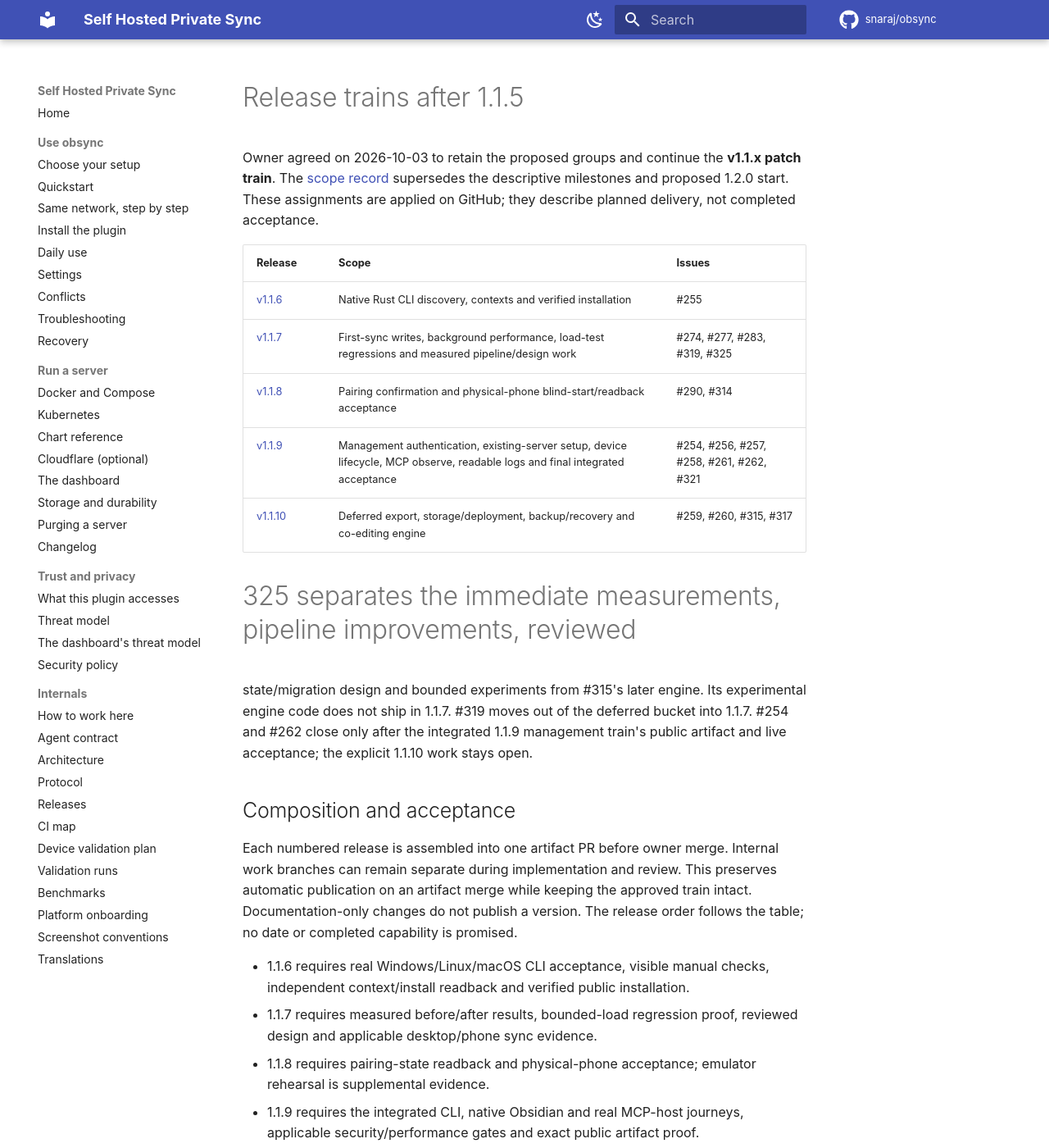
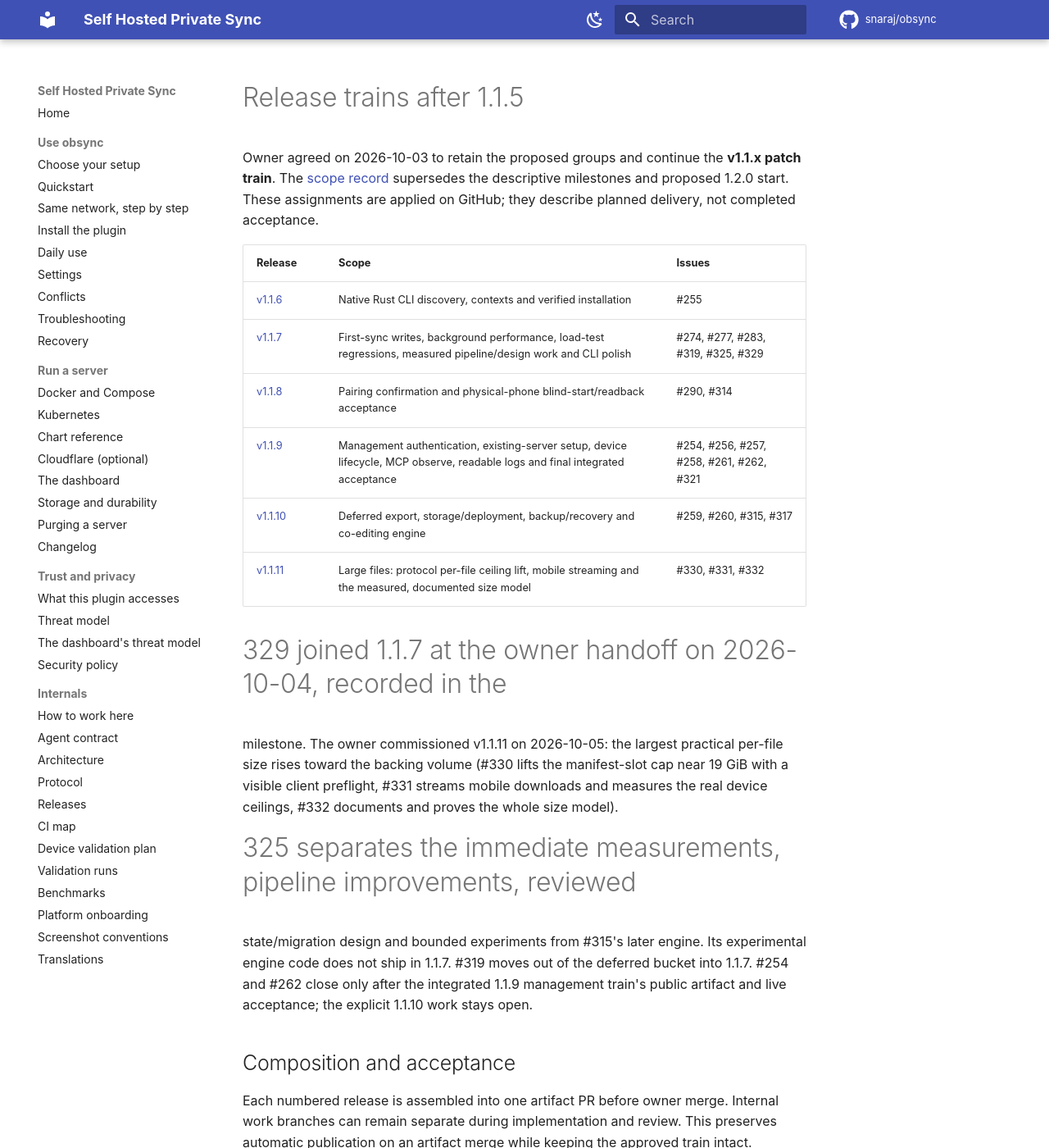
Before and after one commit to snaraj/obsync, an MkDocs documentation site: the page built from docs/release-trains.md, in a window 1280 px wide and 1400 px high. Shown: the whole window at 82% size. Built offline with MkDocs 1.6.1 and Material for MkDocs 9.7.7, drawn with Linux system fonts in a browser that asks for light colours; comment, search, counter and statistics services are not loaded; some of the changed text lies outside the part shown.

Commit message:
docs: record the v1.1.11 large-files train
Problem: the owner commissioned a large-files train on 2026-10-05 (raise
the largest practical per-file size toward the backing volume; make the
remaining ceilings honest and configurable), and AGENTS.md requires train
additions to be recorded in docs/release-trains.md beside the milestones.
The v1.1.7 row was also missing #329, added at the owner handoff on
2026-10-04 and recorded only in its milestone.

Changes:
- Add the v1.1.11 row (milestone 36): #330 protocol per-file ceiling lift
  with a visible client preflight, #331 mobile streamed downloads and
  measured device ceilings, #332 the documented, proven size model.
- Record both agreement dates in the prose and add the 1.1.11 acceptance
  bullet (measured round trips above the old cap, refusal-before-upload
  against a 1.1.x server, real-phone streaming evidence, one size model).
- Sync the v1.1.7 row with its milestone: add #329.

Evidence: milestone 36 and issues #330, #331, #332 exist with exactly this
scope; the v1.1.7 milestone description names #329's 2026-10-04 addition.
Docs-only (docs/release-trains.md on the documentation allowlist), no
artifact surface, no version advance. +12/-1 lines.

- Fable5.1

```diff
--- a/docs/release-trains.md
+++ b/docs/release-trains.md
@@ -8,10 +8,18 @@ are applied on GitHub; they describe planned delivery, not completed acceptance.
 | Release | Scope | Issues |
 | --- | --- | --- |
 | [v1.1.6](https://github.com/snaraj/obsync/milestone/31) | Native Rust CLI discovery, contexts and verified installation | #255 |
-| [v1.1.7](https://github.com/snaraj/obsync/milestone/33) | First-sync writes, background performance, load-test regressions and measured pipeline/design work | #274, #277, #283, #319, #325 |
+| [v1.1.7](https://github.com/snaraj/obsync/milestone/33) | First-sync writes, background performance, load-test regressions, measured pipeline/design work and CLI polish | #274, #277, #283, #319, #325, #329 |
 | [v1.1.8](https://github.com/snaraj/obsync/milestone/34) | Pairing confirmation and physical-phone blind-start/readback acceptance | #290, #314 |
 | [v1.1.9](https://github.com/snaraj/obsync/milestone/35) | Management authentication, existing-server setup, device lifecycle, MCP observe, readable logs and final integrated acceptance | #254, #256, #257, #258, #261, #262, #321 |
 | [v1.1.10](https://github.com/snaraj/obsync/milestone/32) | Deferred export, storage/deployment, backup/recovery and co-editing engine | #259, #260, #315, #317 |
+| [v1.1.11](https://github.com/snaraj/obsync/milestone/36) | Large files: protocol per-file ceiling lift, mobile streaming and the measured, documented size model | #330, #331, #332 |
+
+#329 joined 1.1.7 at the owner handoff on 2026-10-04, recorded in the
+milestone. The owner commissioned v1.1.11 on 2026-10-05: the largest practical
+per-file size rises toward the backing volume (#330 lifts the manifest-slot
+cap near 19 GiB with a visible client preflight, #331 streams mobile downloads
+and measures the real device ceilings, #332 documents and proves the whole
+size model).
 
 #325 separates the immediate measurements, pipeline improvements, reviewed
 state/migration design and bounded experiments from #315's later engine. Its
@@ -37,6 +45,9 @@ The release order follows the table; no date or completed capability is promised
   applicable security/performance gates and exact public artifact proof.
 - 1.1.10 depends on the reviewed designs and retains every deferred security,
   recovery, native-device, mixed-version and convergence requirement.
+- 1.1.11 requires measured reference-hardware round trips above the old
+  protocol cap, refusal-before-upload proof against a 1.1.x server, real-phone
+  streaming evidence and the single documented size model.
 
 Security, E2EE, durability and performance requirements remain unchanged.
 Each capability needs its applicable V01–V19, S01–S12 and P01–P10 evidence from
```
